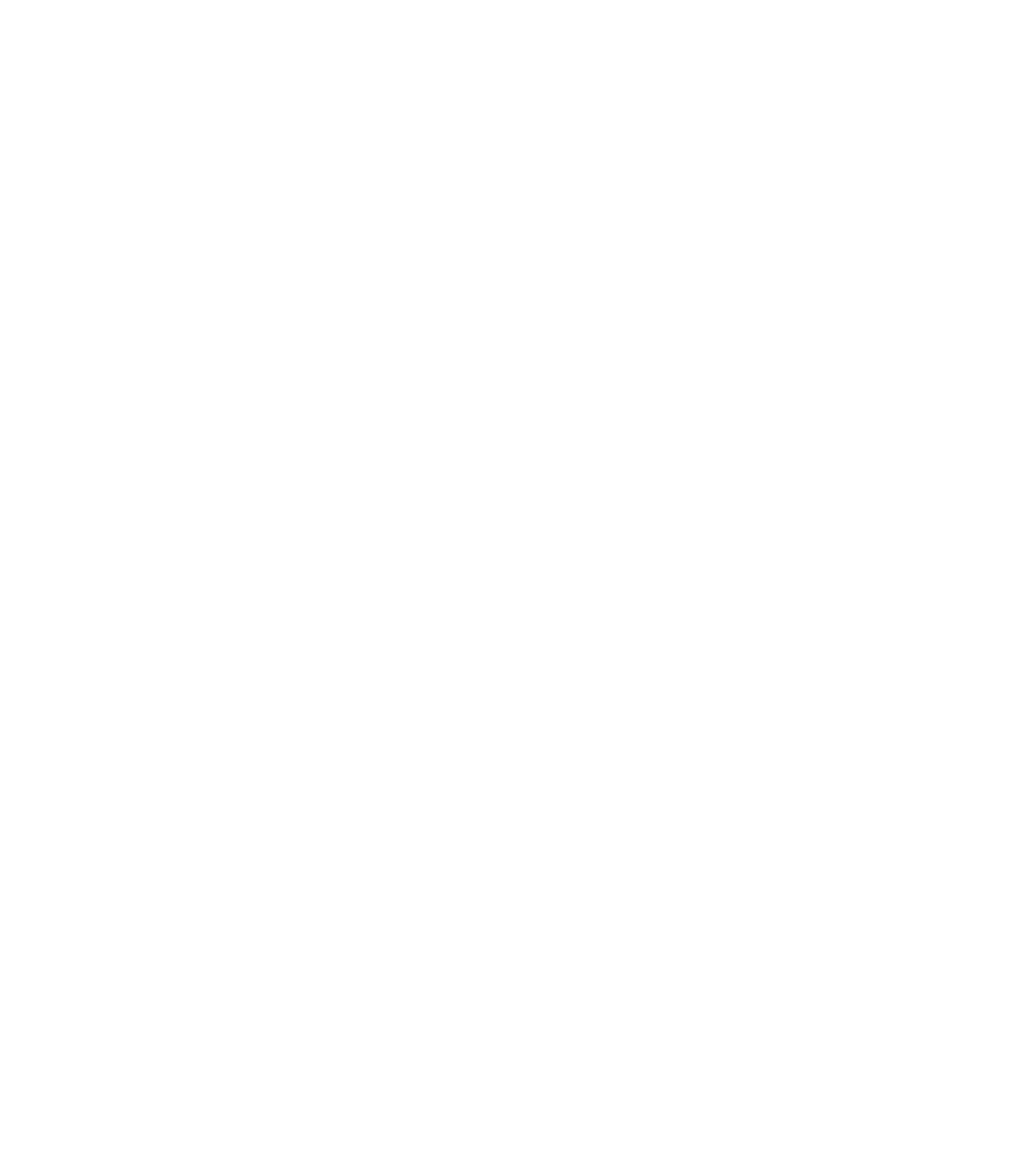
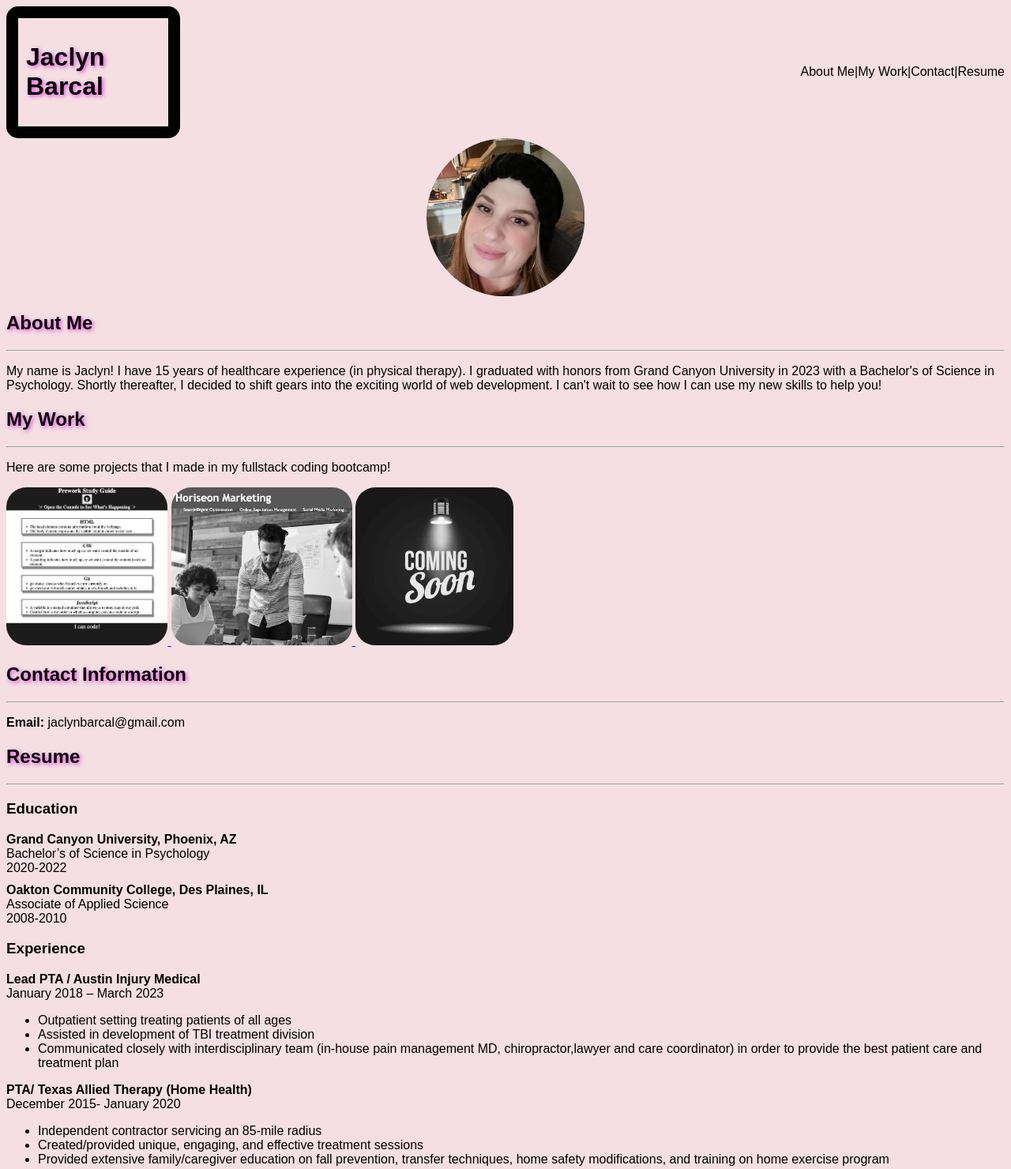
Before and after one commit to tony-pizza-2u/Portfolio, a plain HTML site: page index.html in a window 1280 px wide. Shown: the whole page at 79% size. Before the commit the page ends 800 px from the top, so only its background shows below. Drawn offline with Linux system fonts and the light colour scheme.

Commit message:
first draft

```diff
--- /dev/null
+++ b/assets/script.js
@@ -0,0 +1,14 @@
+
+
+function previewProject(project){
+
+
+    project.className="projectImageBig";
+
+}
+
+function resetProject(element){
+
+    element.className = "projectImage";
+
+}
--- /dev/null
+++ b/assets/style.css
@@ -0,0 +1,56 @@
+
+html * {
+    font-family:Arial, Helvetica, sans-serif;
+    background-color: rgb(245, 223, 226);
+}
+
+header {
+    width: 100%;
+    display: flex;
+    flex-direction: row;
+    align-items: center;
+}
+
+#name {
+    text-shadow: 2px 2px 5px rgb(228, 79, 223);
+    border: 15px solid black;
+    border-radius: 15px;
+    padding: 10px;
+}
+
+h2{
+   text-shadow: 2px 2px 5px rgb(228, 79, 223);
+}
+ #links{
+    width: 100%;
+display: flex;
+justify-content: flex-end;
+ }
+
+nav a {
+    text-decoration: none;
+    color: black;
+}
+
+#profilePicture {
+    display: block;
+    height: 200px;
+    margin-left: auto;
+    margin-right: auto;
+}
+
+#resume article{
+    margin-bottom: 10px;
+}
+
+.projectImage{
+    height: 200px;
+    -webkit-filter: grayscale(100%);
+    filter: grayscale(100%);
+    border-radius: 25px;
+}
+
+.projectImageBig{
+    height: 250px;
+    border-radius: 25px;
+}
--- a/index.html
+++ b/index.html
@@ -1,9 +1,126 @@
 <!DOCTYPE html>
 <html>
-    <head>
-        <title> Jaclyn Barcal's Portfolio </title>
-    </head>
-    <body>
-        <!--blah-->
-    </body>
+
+<head>
+    <title> Jaclyn Barcal's Portfolio </title>
+    <link rel="stylesheet" type="text/css" href="./assets/style.css" />
+    <meta name="viewport" content="width=device-width, initial-scale=1.0">
+</head>
+
+<body>
+    <header>
+        <div id="name">
+            <h1>Jaclyn Barcal</h1>
+        </div>
+        <nav id="links">
+            <a href="#about">About Me</a> |
+            <a href="#mywork">My Work</a> |
+            <a href="#contactInformation">Contact</a> |
+            <a href="#resume">Resume</a>
+        </nav>
+    </header>
+    <div>
+        <img id="profilePicture" src="./assets/circleme.png" alt="My Picture" />
+    </div>
+    <main>
+        <section id="about">
+
+            <h2>About Me</h2>
+
+            <hr>
+
+            <p>
+                My name is Jaclyn! I have 15 years of healthcare experience (in physical therapy).
+                I graduated with honors from Grand Canyon University in 2023 with a Bachelor's of Science in Psychology.
+                Shortly thereafter, I decided to shift gears into the exciting world of web development. I can't wait to
+                see how I can use my new skills to help you!
+            </p>
+        </section>
+
+        <section id="mywork">
+
+            <h2>My Work</h2>
+            <hr>
+
+            <p>Here are some projects that I made in my fullstack coding bootcamp!</p>
+
+            <a href="https://tony-pizza-2u.github.io/prework-study-guide/">
+                <img class="projectImage" src="assets/projects/preworkProject.png" alt="Prework Study Guide" title="Prework Study Guide" onmouseover="previewProject(this)" onmouseleave="resetProject(this)">
+            </a>
+
+            <a href="https://tony-pizza-2u.github.io/Homework-Number-One/">
+                <img class="projectImage" src="assets/projects/marketingProject.png" alt="Project 2" title="Project 2" onmouseover="previewProject(this)" onmouseleave="resetProject(this)">
+            </a>
+
+            <a href="">
+                <img class="projectImage" src="assets/soon.png" alt="Project 3" title="Project 3" onmouseover="previewProject(this)" onmouseleave="resetProject(this)">
+            </a>
+
+        </section>
+        <section id="contactInformation">
+
+            <h2>Contact Information</h2>
+            <hr>
+
+            <p>
+                <b>Email:</b> jaclynbarcal@gmail.com
+            </p>
+        </section>
+        <section id="resume">
+
+            <h2>Resume</h2>
+
+            <hr>
+
+            <h3>Education</h3>
+
+            <article>
+                <b>Grand Canyon University, Phoenix, AZ</b>
+                <div>
+                    Bachelor’s of Science in Psychology</br>
+                    2020-2022
+                </div>
+            </article>
+
+            <article>
+                <b>Oakton Community College, Des Plaines, IL</b>
+                <div>
+                    Associate of Applied Science<br>
+                    2008-2010
+                </div>
+            </article>
+
+            <h3>Experience</h3>
+
+            <article>
+                <b>Lead PTA / Austin Injury Medical</b>
+                <div>January 2018 – March 2023</div>
+                <div>
+                    <ul>
+                        <li>Outpatient setting treating patients of all ages</li>
+                        <li>Assisted in development of TBI treatment division</li>
+                        <li>Communicated closely with interdisciplinary team (in-house pain management MD, chiropractor,lawyer and care coordinator) in order to provide the best patient care and treatment plan</li>
+                    </ul>
+                </div>
+            </article>
+
+            <article>
+                <b>PTA/ Texas Allied Therapy (Home Health)</b>
+                <div>December 2015- January 2020</div>
+                <div>
+                    <ul>
+                        <li>Independent contractor servicing an 85-mile radius</li>
+                        <li>Created/provided unique, engaging, and effective treatment sessions</li>
+                        <li>Provided extensive family/caregiver education on fall prevention, transfer techniques, home safety modifications, and training on home exercise program</li>
+                    </ul>
+                </div>
+            </article>
+
+        </section>
+    </main>
+    <footer>
+    </footer>
+    <script src="./assets/script.js"></script>
+</body>
+
 </html>
```
Also changed, not shown: assets/circleme.png (added), assets/greybox.png (added), assets/pdf-icon.png (added), assets/projects/marketingProject.png (added), assets/projects/preworkProject.png (added), assets/soon.png (added), 3 other files.
